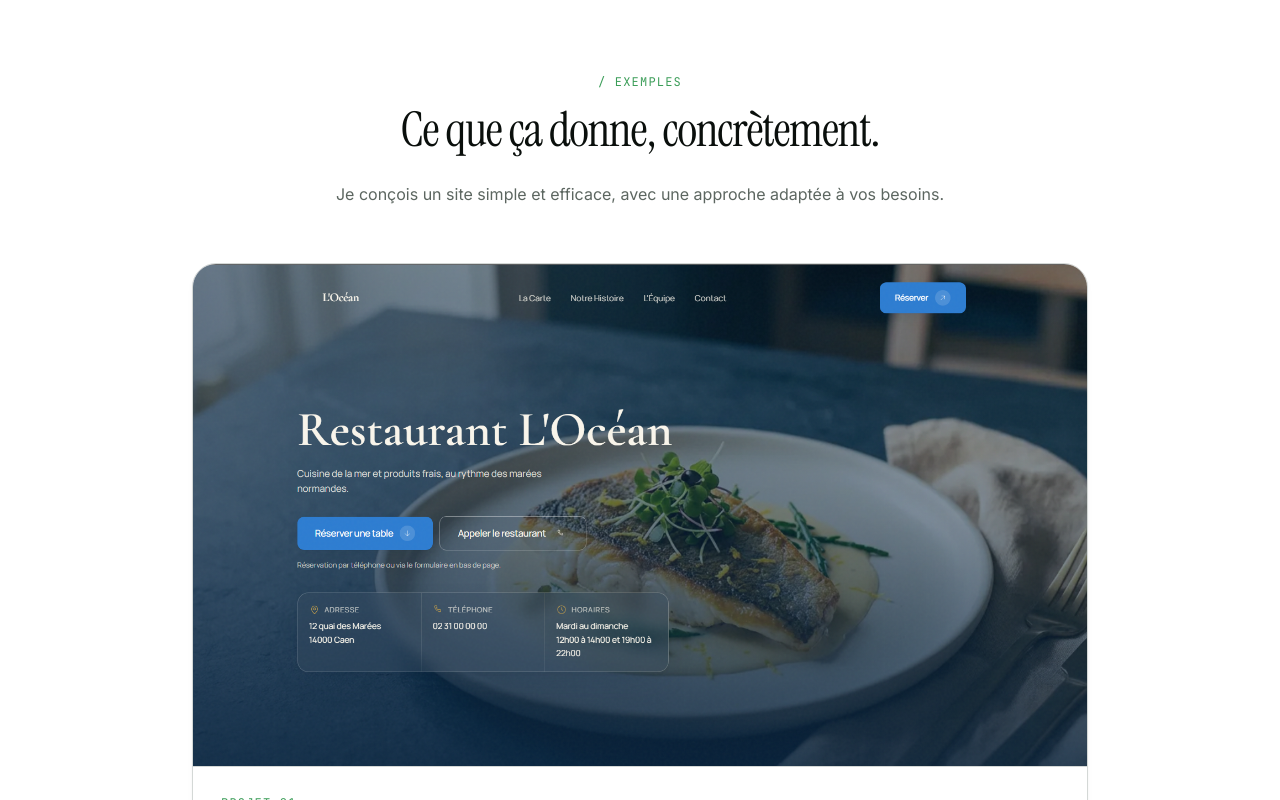
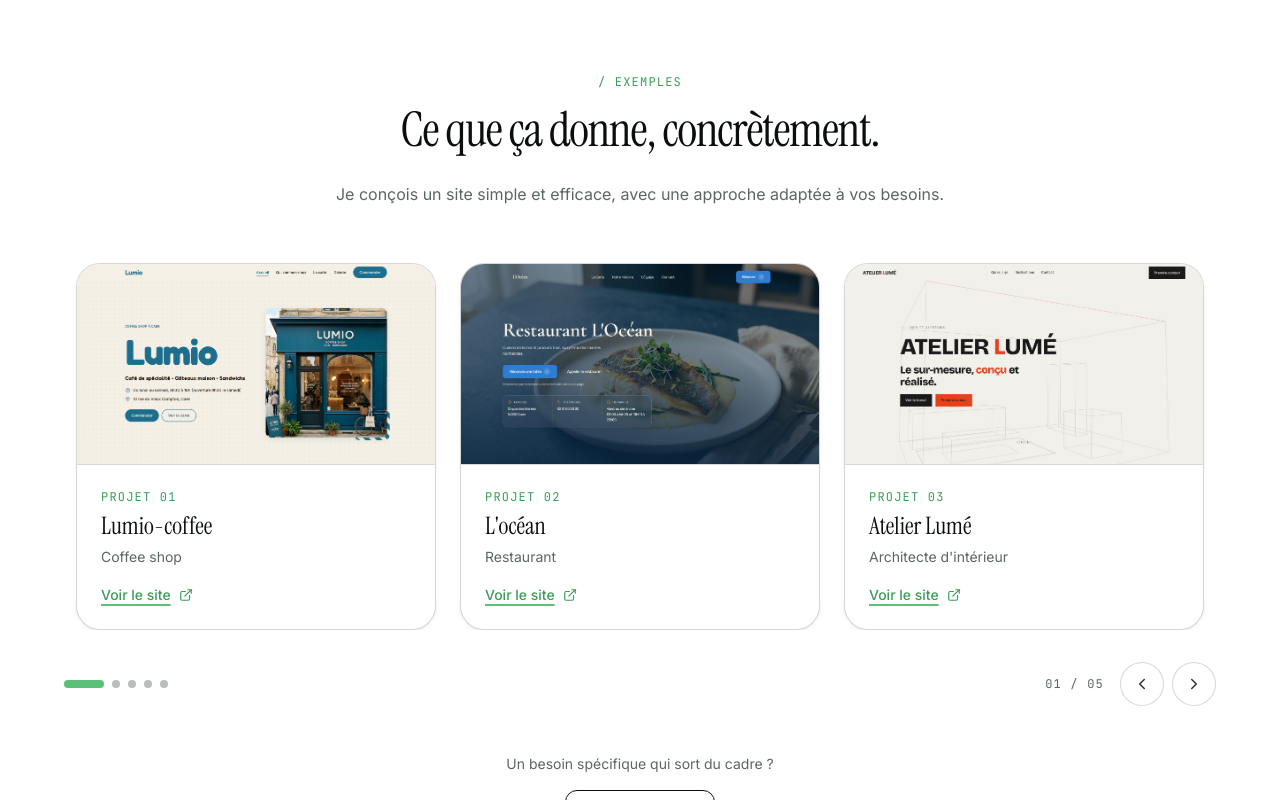
Before and after one commit to yaniiish/yan-dev-PF, a Next.js app: page / in a window 1280 px wide. Shown: the part 2000-2800 px from the top of the page. Built offline with nearby package versions, Linux system fonts and the light colour scheme; no server answers.

Commit message:
feat: refond la section exemples en carrousel infini 3 sites
ajoute lumio-coffee et atelier lume, reordonne les 5 exemples, passe
le carrousel en boucle infinie affichant 3 sites avec navigation
manuelle, retire la card placeholder a venir

```diff
--- a/src/components/sections/Examples.tsx
+++ b/src/components/sections/Examples.tsx
@@ -10,49 +10,69 @@ const LEAD =
 
 const PROJECTS: readonly Project[] = [
   {
-    id: "restaurant",
+    id: "lumio",
     label: "Projet 01",
-    title: "Site exemple restaurant",
-    description: "Aperçu du site complet.",
-    href: "https://site-pf-2.vercel.app/",
+    title: "Lumio-coffee",
+    description: "Coffee shop",
+    href: "https://lumio-coffee.vercel.app/",
     image: {
-      src: "/projects/restaurant.png",
-      alt: "Aperçu du header du site exemple restaurant",
+      src: "/projects/lumio.png",
+      alt: "Aperçu du site exemple coffee shop Lumio-coffee",
       width: 1618,
       height: 910,
     },
   },
   {
-    id: "coffee",
+    id: "restaurant",
     label: "Projet 02",
-    title: "Site exemple coffee shop",
-    description: "Aperçu du site complet.",
-    href: "https://greencp-test.vercel.app/",
+    title: "L'océan",
+    description: "Restaurant",
+    href: "https://site-pf-2.vercel.app/",
     image: {
-      src: "/projects/coffee.png",
-      alt: "Aperçu du header du site exemple coffee shop",
+      src: "/projects/restaurant.png",
+      alt: "Aperçu du site exemple restaurant L'océan",
+      width: 1618,
+      height: 910,
+    },
+  },
+  {
+    id: "atelier-lume",
+    label: "Projet 03",
+    title: "Atelier Lumé",
+    description: "Architecte d'intérieur",
+    href: "https://atelier-lume-kappa.vercel.app/",
+    image: {
+      src: "/projects/atelier-lume.png",
+      alt: "Aperçu du site exemple architecte d'intérieur Atelier Lumé",
       width: 1618,
       height: 910,
     },
   },
   {
     id: "boulangerie",
-    label: "Projet 03",
-    title: "Site exemple boulangerie",
-    description: "Aperçu du site complet.",
+    label: "Projet 04",
+    title: "Boulangerie Bonheur",
+    description: "Boulangerie",
     href: "https://site-pf-1.vercel.app/",
     image: {
       src: "/projects/boulangerie.png",
-      alt: "Aperçu du header du site exemple boulangerie",
+      alt: "Aperçu du site exemple boulangerie Boulangerie Bonheur",
       width: 1618,
       height: 910,
     },
   },
   {
-    id: "soon",
-    label: "Projet 04",
-    title: "D'autres projets sont à venir.",
-    description: "",
+    id: "greencp",
+    label: "Projet 05",
+    title: "GreenCP",
+    description: "Coffee shop",
+    href: "https://greencp-test.vercel.app/",
+    image: {
+      src: "/projects/coffee.png",
+      alt: "Aperçu du site exemple coffee shop GreenCP",
+      width: 1618,
+      height: 910,
+    },
   },
 ] as const;
 
@@ -72,7 +92,7 @@ export function Examples() {
           </div>
         </FadeIn>
 
-        <FadeIn y={24} className="mx-auto mt-12 max-w-4xl lg:mt-14">
+        <FadeIn y={24} className="mt-12 lg:mt-14">
           <ExamplesCarousel projects={PROJECTS} />
         </FadeIn>
 
--- a/src/components/sections/ExamplesCarousel.tsx
+++ b/src/components/sections/ExamplesCarousel.tsx
@@ -1,10 +1,9 @@
 "use client";
 
-import { useCallback, useState } from "react";
+import { useCallback, useEffect, useMemo, useState } from "react";
 import Image from "next/image";
 import { ChevronLeft, ChevronRight, ExternalLink } from "lucide-react";
 import { motion, useReducedMotion } from "motion/react";
-import { BGPattern } from "@/components/backgrounds/BGPattern";
 import { easings } from "@/lib/motion";
 import { cn } from "@/lib/utils";
 
@@ -13,7 +12,7 @@ export type Project = {
   label: string;
   title: string;
   description: string;
-  /** Lien externe vers le site (slides image uniquement). */
+  /** Lien externe vers le site. */
   href?: string;
   /** Screenshot du projet. Si absent, la slide affiche un visuel placeholder. */
   image?: {
@@ -28,55 +27,110 @@ type ExamplesCarouselProps = {
   projects: readonly Project[];
 };
 
+/** Nombre de cards clonées de chaque côté (= nombre max de cards visibles). */
+const CLONE_COUNT = 3;
+
+function getVisibleCount(): number {
+  if (typeof window === "undefined") return CLONE_COUNT;
+  if (window.matchMedia("(min-width: 1024px)").matches) return 3;
+  if (window.matchMedia("(min-width: 640px)").matches) return 2;
+  return 1;
+}
+
 export function ExamplesCarousel({ projects }: ExamplesCarouselProps) {
-  const [currentIndex, setCurrentIndex] = useState(0);
+  const total = projects.length;
   const reduceMotion = useReducedMotion();
-  const total = projects.length;
 
-  const goTo = useCallback(
-    (idx: number) => {
-      const next = ((idx % total) + total) % total;
-      setCurrentIndex(next);
-    },
-    [total],
+  // Position dans le tableau étendu (clones inclus). Démarre sur la 1re vraie slide.
+  const [index, setIndex] = useState(CLONE_COUNT);
+  const [animate, setAnimate] = useState(true);
+  const [visibleCount, setVisibleCount] = useState(getVisibleCount);
+
+  // Slides étendues : [N derniers clonés] + [vraies] + [N premiers clonés].
+  const slides = useMemo(() => {
+    const head = projects.slice(0, CLONE_COUNT);
+    const tail = projects.slice(-CLONE_COUNT);
+    return [...tail, ...projects, ...head];
+  }, [projects]);
+
+  useEffect(() => {
+    const update = () => setVisibleCount(getVisibleCount());
+    const queries = [
+      window.matchMedia("(min-width: 1024px)"),
+      window.matchMedia("(min-width: 640px)"),
+    ];
+    queries.forEach((q) => q.addEventListener("change", update));
+    return () =>
+      queries.forEach((q) => q.removeEventListener("change", update));
+  }, []);
+
+  const step = 100 / visibleCount;
+  const realIndex = ((index - CLONE_COUNT) % total + total) % total;
+
+  const goTo = useCallback((next: number) => {
+    setAnimate(true);
+    setIndex(next);
+  }, []);
+
+  const goToReal = useCallback(
+    (real: number) => goTo(CLONE_COUNT + real),
+    [goTo],
   );
+
+  // Rebascule sans animation depuis la zone de clones vers la vraie slide.
+  const handleSettled = useCallback(() => {
+    if (index >= CLONE_COUNT + total) {
+      setAnimate(false);
+      setIndex((i) => i - total);
+    } else if (index < CLONE_COUNT) {
+      setAnimate(false);
+      setIndex((i) => i + total);
+    } else if (!animate) {
+      setAnimate(true);
+    }
+  }, [index, total, animate]);
 
   return (
     <div className="relative">
       <div
-        className="overflow-hidden rounded-3xl border border-ink-300/60 shadow-md shadow-ink-950/5"
+        className="overflow-hidden"
         role="region"
         aria-roledescription="carrousel"
         aria-label="Projets en exemple"
       >
         <motion.div
           className="flex"
-          animate={{ x: `-${currentIndex * 100}%` }}
+          animate={{ x: `-${index * step}%` }}
           transition={{
-            duration: reduceMotion ? 0 : 0.55,
+            duration: animate && !reduceMotion ? 0.55 : 0,
             ease: easings.out,
           }}
+          onAnimationComplete={handleSettled}
         >
-          {projects.map((project, idx) => (
+          {slides.map((project, idx) => {
+            const isClone = idx < CLONE_COUNT || idx >= CLONE_COUNT + total;
+            const isVisible =
+              idx >= index && idx < index + visibleCount;
+            return (
               <Slide
-              key={project.id}
+                key={`${project.id}-${idx}`}
                 project={project}
-              index={idx}
-              isCurrent={idx === currentIndex}
-              total={total}
+                visible={isVisible}
+                interactive={!isClone}
               />
-          ))}
+            );
+          })}
         </motion.div>
       </div>
 
-      <div className="mt-6 flex flex-col-reverse items-center justify-between gap-4 sm:flex-row">
+      <div className="mt-8 flex flex-col-reverse items-center justify-between gap-4 sm:flex-row">
         <div
           className="flex items-center gap-2"
           role="tablist"
           aria-label="Naviguer entre les projets"
         >
           {projects.map((project, idx) => {
-            const isActive = idx === currentIndex;
+            const isActive = idx === realIndex;
             return (
               <button
                 key={project.id}
@@ -84,7 +138,7 @@ export function ExamplesCarousel({ projects }: ExamplesCarouselProps) {
                 role="tab"
                 aria-label={`Aller au ${project.title}`}
                 aria-selected={isActive}
-                onClick={() => goTo(idx)}
+                onClick={() => goToReal(idx)}
                 className={cn(
                   "h-2 rounded-full transition-all duration-300 ease-out",
                   "focus-visible:outline-2 focus-visible:outline-offset-4 focus-visible:outline-mint-700",
@@ -102,17 +156,12 @@ export function ExamplesCarousel({ projects }: ExamplesCarouselProps) {
             className="font-mono text-xs uppercase tracking-widest text-ink-500"
             aria-live="polite"
           >
-            {String(currentIndex + 1).padStart(2, "0")} / {String(total).padStart(2, "0")}
+            {String(realIndex + 1).padStart(2, "0")} /{" "}
+            {String(total).padStart(2, "0")}
           </span>
           <div className="flex items-center gap-2">
-            <CarouselArrow
-              direction="prev"
-              onClick={() => goTo(currentIndex - 1)}
-            />
-            <CarouselArrow
-              direction="next"
-              onClick={() => goTo(currentIndex + 1)}
-            />
+            <CarouselArrow direction="prev" onClick={() => goTo(index - 1)} />
+            <CarouselArrow direction="next" onClick={() => goTo(index + 1)} />
           </div>
         </div>
       </div>
@@ -136,7 +185,7 @@ function CarouselArrow({
       onClick={onClick}
       aria-label={label}
       className={cn(
-        "inline-flex size-10 items-center justify-center rounded-full border border-ink-300/60 bg-card text-ink-700",
+        "inline-flex size-11 items-center justify-center rounded-full border border-ink-300/60 bg-card text-ink-700",
         "transition duration-300 ease-out",
         "hover:-translate-y-0.5 hover:border-mint-500/40 hover:text-ink-950 hover:shadow-md hover:shadow-ink-950/10",
         "focus-visible:outline-2 focus-visible:outline-offset-2 focus-visible:outline-mint-700",
@@ -149,38 +198,34 @@ function CarouselArrow({
 
 function Slide({
   project,
-  index,
-  isCurrent,
-  total,
+  visible,
+  interactive,
 }: {
   project: Project;
-  index: number;
-  isCurrent: boolean;
-  total: number;
+  visible: boolean;
+  interactive: boolean;
 }) {
   return (
     <div
-      className="flex w-full shrink-0 flex-col bg-card"
+      className="w-full shrink-0 basis-full px-2 sm:basis-1/2 sm:px-2.5 lg:basis-1/3 lg:px-3"
       role="tabpanel"
       aria-roledescription="slide"
-      aria-label={`${project.title} (${index + 1} sur ${total})`}
-      aria-hidden={!isCurrent}
+      aria-label={project.title}
+      aria-hidden={!visible || !interactive}
     >
+      <div className="flex h-full flex-col overflow-hidden rounded-3xl border border-ink-300/60 bg-card shadow-md shadow-ink-950/5">
         {project.image ? (
           <ImageMedia image={project.image} />
         ) : (
           <PlaceholderMedia />
         )}
-      <Caption project={project} />
+        <Caption project={project} interactive={interactive && visible} />
+      </div>
     </div>
   );
 }
 
-function ImageMedia({
-  image,
-}: {
-  image: NonNullable<Project["image"]>;
-}) {
+function ImageMedia({ image }: { image: NonNullable<Project["image"]> }) {
   return (
     <div className="relative aspect-[16/9] w-full overflow-hidden border-b border-ink-300/60">
       <Image
@@ -188,7 +233,7 @@ function ImageMedia({
         alt={image.alt}
         width={image.width}
         height={image.height}
-        sizes="(max-width: 768px) 100vw, (max-width: 1024px) 90vw, 896px"
+        sizes="(max-width: 640px) 100vw, (max-width: 1024px) 50vw, 33vw"
         priority={false}
         className="absolute inset-0 size-full object-cover"
       />
@@ -198,37 +243,37 @@ function ImageMedia({
 
 function PlaceholderMedia() {
   return (
-    <div className="relative aspect-[16/9] w-full overflow-hidden border-b border-ink-300/60 bg-gradient-to-br from-mint-50 via-ink-50 to-ink-100">
-      <BGPattern
-        variant="grid"
-        mask="fade-edges"
-        fill="color-mix(in oklch, var(--color-ink-300) 55%, transparent)"
-      />
-    </div>
+    <div className="relative aspect-[16/9] w-full overflow-hidden border-b border-ink-300/60 bg-gradient-to-br from-mint-50 via-ink-50 to-ink-100" />
   );
 }
 
-function Caption({ project }: { project: Project }) {
+function Caption({
+  project,
+  interactive,
+}: {
+  project: Project;
+  interactive: boolean;
+}) {
   return (
-    <div className="flex flex-col gap-2 p-5 sm:p-6 md:p-7">
+    <div className="flex flex-1 flex-col gap-1.5 p-5 sm:p-6">
       <p className="font-mono text-xs uppercase tracking-widest text-mint-700">
         {project.label}
       </p>
-      <h3 className="font-serif text-xl font-medium leading-tight text-ink-950 sm:text-2xl md:text-[1.75rem]">
+      <h3 className="font-serif text-xl font-medium leading-tight text-ink-950 sm:text-2xl">
         {project.title}
       </h3>
       {project.description ? (
-        <p className="text-sm text-ink-500 sm:text-base">
-          {project.description}
-        </p>
+        <p className="text-sm text-ink-500">{project.description}</p>
       ) : null}
       {project.href ? (
         <a
           href={project.href}
           target="_blank"
           rel="noopener noreferrer"
+          tabIndex={interactive ? undefined : -1}
+          aria-hidden={!interactive}
           className={cn(
-            "mt-2 inline-flex w-fit items-center gap-2 text-sm font-medium text-mint-700",
+            "mt-auto inline-flex w-fit items-center gap-2 pt-3 text-sm font-medium text-mint-700",
             "underline decoration-mint-500 decoration-2 underline-offset-4",
             "transition-colors duration-200 hover:text-mint-900 hover:decoration-mint-900",
             "focus-visible:outline-2 focus-visible:outline-offset-2 focus-visible:outline-mint-700",
```
Also changed, not shown: public/projects/atelier-lume.png (added), public/projects/lumio.png (added). Lines whose indentation alone changed are shown as unchanged.
